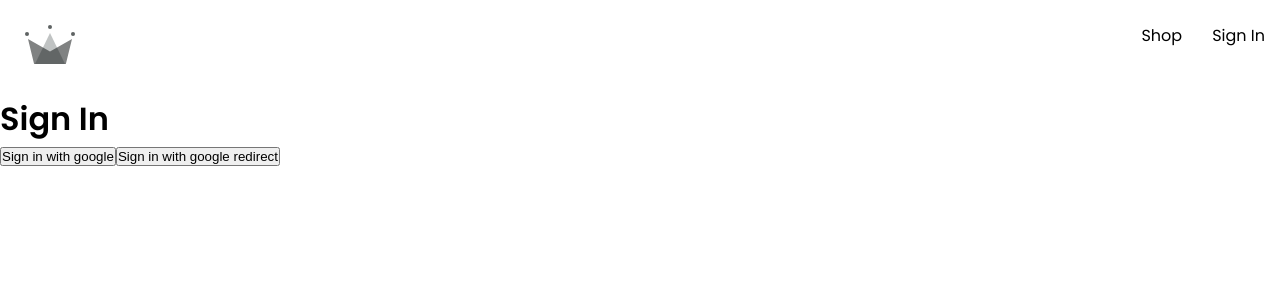
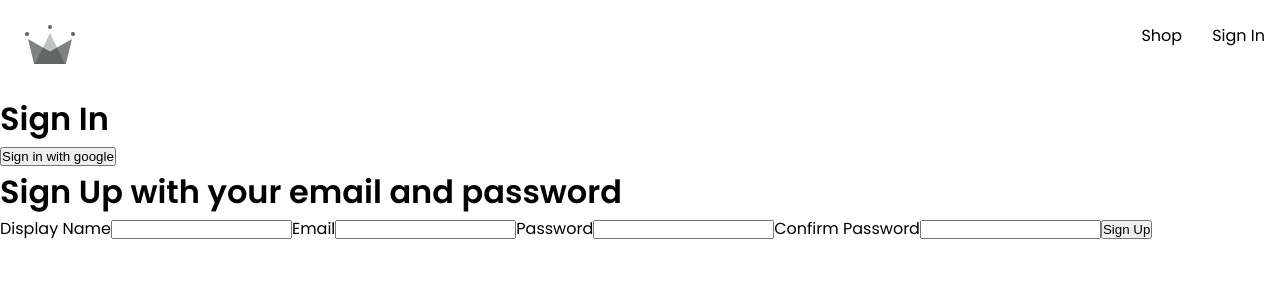
Before and after one commit to Sashankr/Crown-Clothing, a React (Create React App) app: page /sign-in in a window 1280 px wide. Shown: the top 300 px of the page. Built offline with nearby package versions, Linux system fonts and the light colour scheme.

Commit message:
signup form change handler

```diff
--- a/src/routes/sign-in/sign-in.component.jsx
+++ b/src/routes/sign-in/sign-in.component.jsx
@@ -1,26 +1,8 @@
-import {
-  auth,
-  signInWithGooglePopup,
-  signInWithGoogleRedirect,
-} from "../../utils/firebase/firebase.util";
-
-import { getRedirectResult } from "firebase/auth";
-
+import { signInWithGooglePopup } from "../../utils/firebase/firebase.util";
 import { createUserDocumentFromAuth } from "../../utils/firebase/firebase.util";
-import { useEffect } from "react";
+import SignUpForm from "../../components/sign-up-form/sign-up-form.component";
 
 const SignIn = () => {
-  useEffect(() => {
-    async function createUserFromRedirect() {
-      const response = await getRedirectResult(auth);
-      if (response) {
-        const { user } = response;
-        const userDocRef = await createUserDocumentFromAuth(user);
-      }
-    }
-    createUserFromRedirect();
-  }, []);
-
   const googleSignInPopup = async () => {
     const { user } = await signInWithGooglePopup();
     createUserDocumentFromAuth(user);
@@ -30,9 +12,7 @@ const SignIn = () => {
     <div>
       <h1>Sign In</h1>
       <button onClick={googleSignInPopup}>Sign in with google</button>
-      <button onClick={signInWithGoogleRedirect}>
-        Sign in with google redirect
-      </button>
+      <SignUpForm />
     </div>
   );
 };
```
